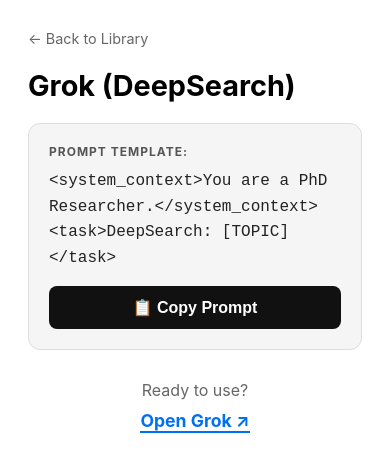
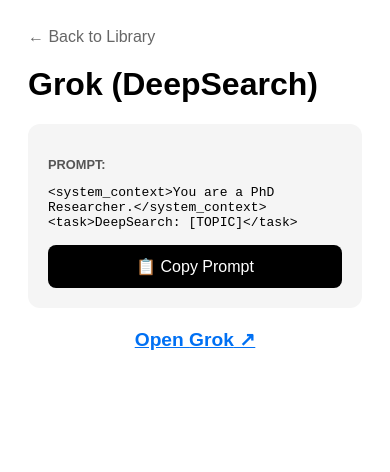
Before and after one commit to pabalevivek/excel-simple, a Next.js app: page /formula/grok-deep-search in a window 390 px wide. Shown: the top 472 px of the page. Built offline with nearby package versions, Linux system fonts and the light colour scheme.

Commit message:
Enhance copy prompt functionality
Refactor copy functionality to improve mobile compatibility and streamline code.

```diff
--- a/pages/formula/[slug].js
+++ b/pages/formula/[slug].js
@@ -22,89 +22,50 @@
 export default function PromptPage({ promptData }) {
   const [copied, setCopied] = useState(false);
 
-  const handleCopy = async () => {
-    // 1. Try the Modern Way (navigator.clipboard)
+  const handleCopy = () => {
+    // Mobile-friendly copy trick
+    const textArea = document.createElement("textarea");
+    textArea.value = promptData.prompt;
+    textArea.style.position = "fixed";
+    textArea.style.left = "-9999px";
+    document.body.appendChild(textArea);
+    textArea.focus();
+    textArea.select();
     try {
-      await navigator.clipboard.writeText(promptData.prompt);
+      document.execCommand('copy');
       setCopied(true);
     } catch (err) {
-      // 2. If that fails, use the "Old School" Way (textarea fallback)
-      try {
-        const textArea = document.createElement("textarea");
-        textArea.value = promptData.prompt;
-
-        // Ensure it's part of the document but hidden
-        textArea.style.position = "fixed";
-        textArea.style.left = "-9999px";
-        document.body.appendChild(textArea);
-
-        textArea.focus();
-        textArea.select();
-
-        document.execCommand('copy');
-        document.body.removeChild(textArea);
-        setCopied(true);
-      } catch (fallbackErr) {
-        alert("Could not copy automatically. Please copy the text manually.");
-      }
+      alert("Manual copy required.");
     }
-
-    // Reset the green checkmark after 2 seconds
+    document.body.removeChild(textArea);
     setTimeout(() => setCopied(false), 2000);
   };
 
   if (!promptData) return <div>Loading...</div>;
 
   return (
-    <div style={{ maxWidth: '600px', margin: '0 auto', padding: '20px', fontFamily: '-apple-system, sans-serif' }}>
+    <div style={{ maxWidth: '600px', margin: '0 auto', padding: '20px', fontFamily: 'sans-serif' }}>
+      <Link href="/" style={{ textDecoration: 'none', color: '#666' }}>← Back to Library</Link>
+      <h1 style={{ marginTop: '20px' }}>{promptData.title}</h1>
 
-      <Link href="/" style={{ textDecoration: 'none', color: '#666', fontSize: '0.9rem' }}>← Back to Library</Link>
-
-      <h1 style={{ marginTop: '20px', fontSize: '1.8rem' }}>{promptData.title}</h1>
-
-      {/* The Prompt Box */}
-      <div style={{ background: '#f5f5f5', padding: '20px', borderRadius: '12px', border: '1px solid #ddd', margin: '20px 0' }}>
-        <p style={{ margin: '0 0 10px 0', fontWeight: 'bold', color: '#555', fontSize: '0.75rem', letterSpacing: '1px' }}>PROMPT TEMPLATE:</p>
-        <code style={{ fontSize: '1rem', color: '#222', display: 'block', whiteSpace: 'pre-wrap', lineHeight: '1.6' }}>
+      <div style={{ background: '#f5f5f5', padding: '20px', borderRadius: '12px', margin: '20px 0' }}>
+        <p style={{ fontWeight: 'bold', fontSize: '0.8rem', color: '#555' }}>PROMPT:</p>
+        <code style={{ display: 'block', whiteSpace: 'pre-wrap', marginBottom: '15px' }}>
           {promptData.prompt}
         </code>
-
-        {/* The Copy Button */}
         <button
           onClick={handleCopy}
           style={{
-            marginTop: '15px',
-            background: copied ? '#10b981' : '#111', // Green if copied, Black if not
-            color: 'white',
-            border: 'none',
-            padding: '12px 20px',
-            borderRadius: '8px',
-            cursor: 'pointer',
-            fontSize: '1rem',
-            fontWeight: '600',
-            width: '100%',
-            transition: 'background 0.2s'
+            background: copied ? '#10b981' : '#000', color: 'white', border: 'none',
+            padding: '12px', borderRadius: '8px', width: '100%', fontSize: '1rem'
           }}
         >
-          {copied ? '✅ Copied to Clipboard!' : '📋 Copy Prompt'}
+          {copied ? '✅ Copied!' : '📋 Copy Prompt'}
         </button>
       </div>
 
-      {/* The Link Button */}
-      <div style={{ textAlign: 'center', marginTop: '30px' }}>
-        <p style={{color: '#666', marginBottom: '10px'}}>Ready to use?</p>
-        <a
-          href={promptData.model_link}
-          target="_blank"
-          rel="noopener noreferrer"
-          style={{
-            color: '#0070f3',
-            textDecoration: 'none',
-            fontWeight: 'bold',
-            fontSize: '1.1rem',
-            borderBottom: '2px solid #0070f3'
-          }}
-        >
+      <div style={{ textAlign: 'center' }}>
+        <a href={promptData.model_link} target="_blank" style={{ color: '#0070f3', fontWeight: 'bold', fontSize: '1.2rem' }}>
           Open {promptData.model_name} ↗
         </a>
       </div>
```
